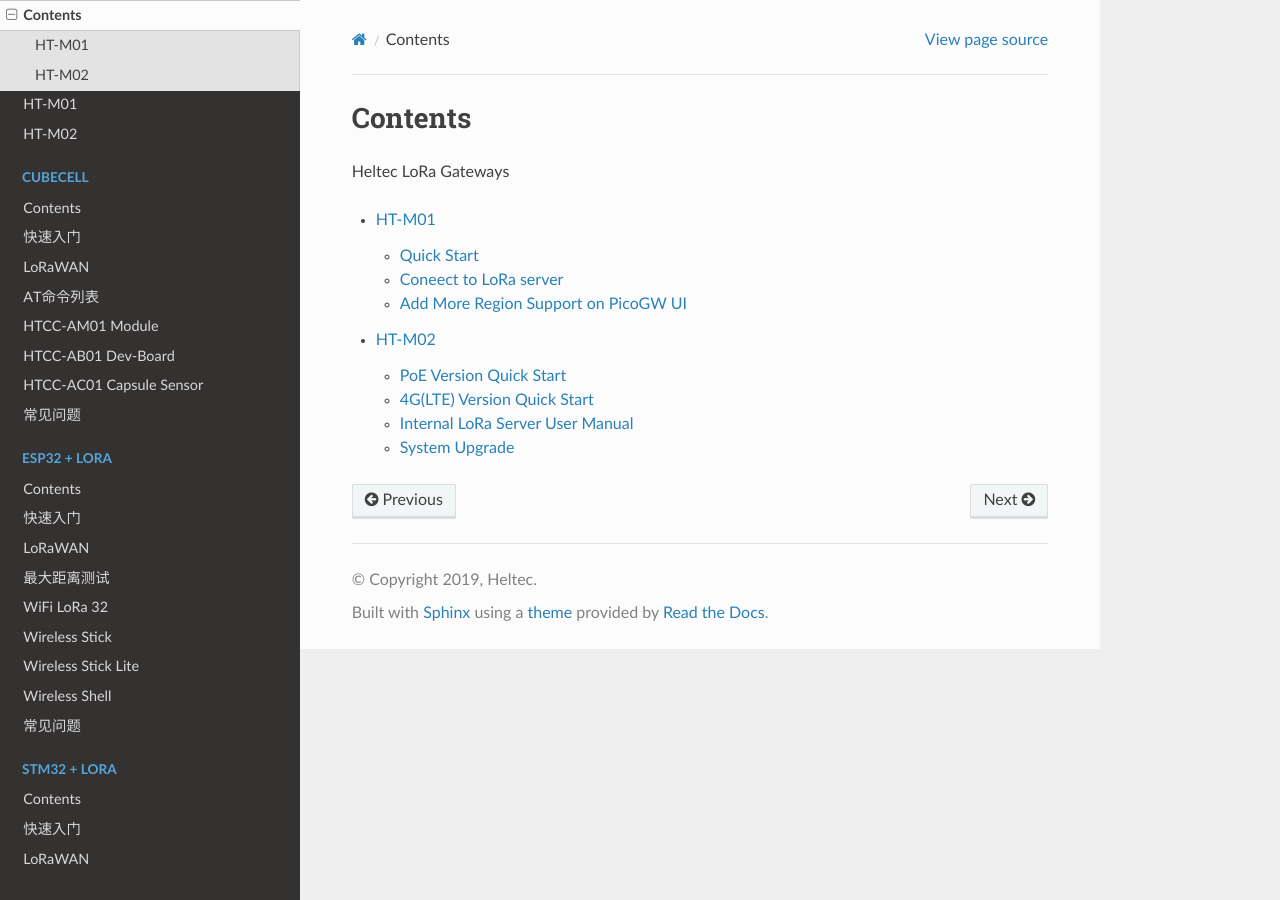
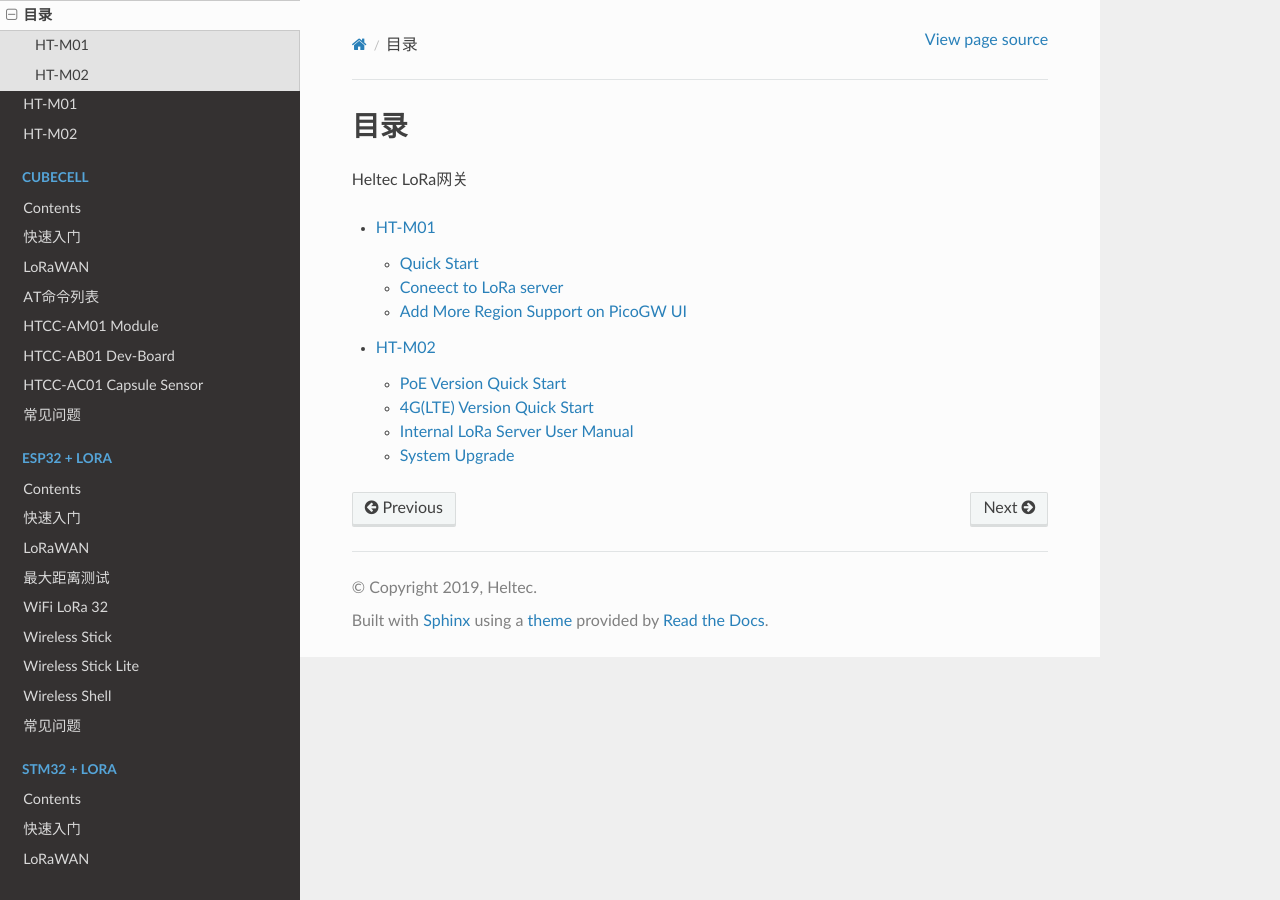
Before and after one commit to HelTecAutomation/HeltecDocs-zh_CN, a Sphinx documentation site: the page built from zh_CN/source/gateway/index.rst, in a window 1280 px wide. Built offline with Sphinx 7.4.7 and the Read the Docs theme 2.0.0, drawn with Linux system fonts in a browser that asks for light colours; pages that are not in the unit, such as notebooks, are missing from menus.

Commit message:
Update gateway relevant documents

```diff
--- a/zh_CN/source/gateway/index.rst
+++ b/zh_CN/source/gateway/index.rst
@@ -1,7 +1,7 @@
-Contents
-========
+目录
+====
 
-Heltec LoRa Gateways
+Heltec LoRa网关
 
 .. toctree::
     :maxdepth: 2
```
